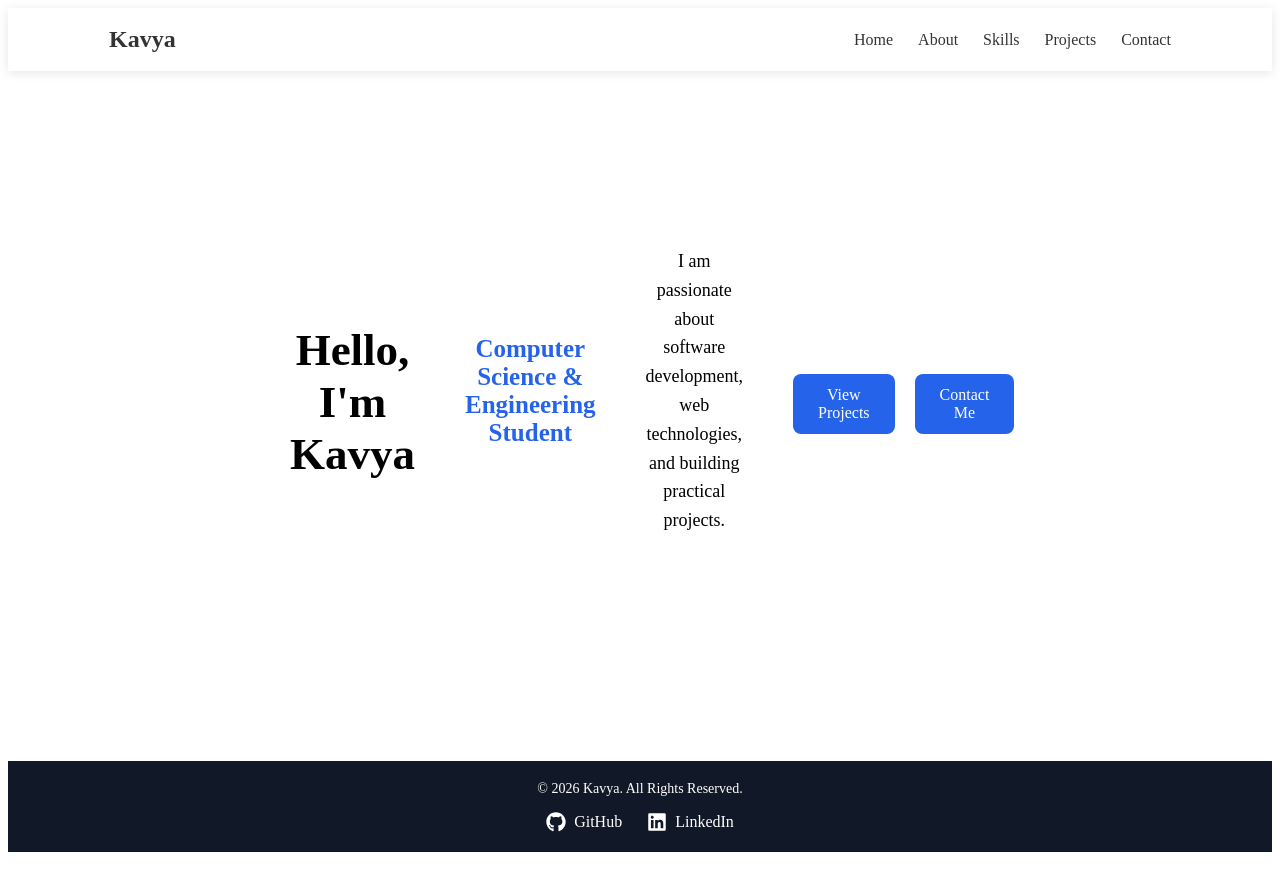
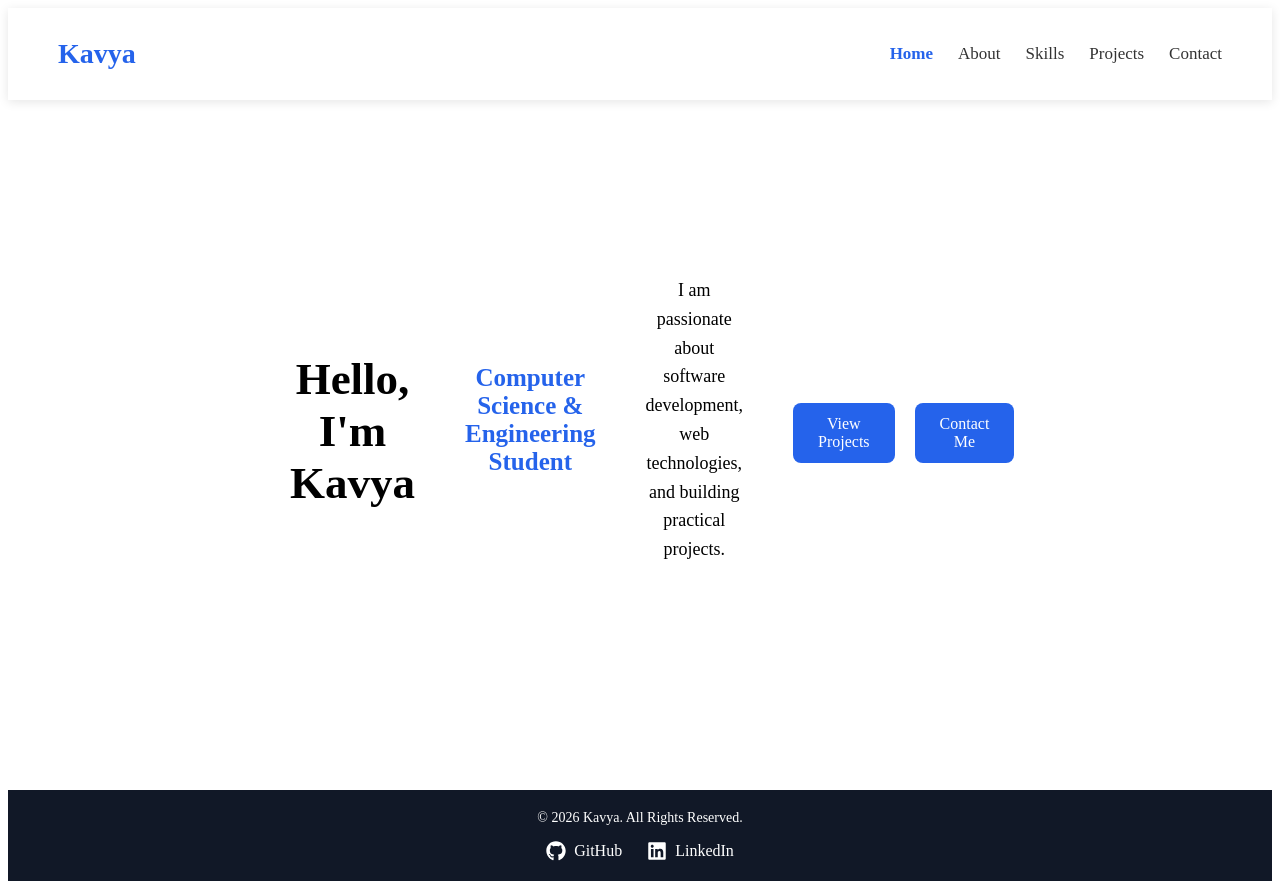
Before and after one commit to kavyaamullapudi/portfolio-website, a React (Vite) app in the folder client/: page / in a window 1280 px wide. Before the commit the page ends 860 px from the top, so only its background shows below. Built offline with nearby package versions, Linux system fonts and the light colour scheme.

Commit message:
Improve navbar

```diff
--- a/client/src/components/Navbar.css
+++ b/client/src/components/Navbar.css
@@ -1,33 +1,77 @@
 .navbar {
+
   display: flex;
   justify-content: space-between;
   align-items: center;
-  padding: 18px 8%;
-  background: #ffffff;
-  box-shadow: 0 2px 10px rgba(0, 0, 0, 0.1);
+
+  padding: 20px 50px;
+
+  background: white;
+
+  box-shadow: 0 2px 10px rgba(0,0,0,0.1);
+
 }
 
-.logo a {
-  font-size: 24px;
+
+.logo {
+
+  font-size: 28px;
   font-weight: bold;
+  color: #2563eb;
+
+}
+
+
+.nav-links {
+
+  display: flex;
+  list-style: none;
+  gap: 25px;
+
+}
+
+
+.nav-links a {
+
   text-decoration: none;
   color: #333;
+  font-size: 17px;
+
+  transition: 0.3s;
+
 }
 
-.nav-links {
-  display: flex;
-  gap: 25px;
-  list-style: none;
-  margin: 0;
-  padding: 0;
+
+.nav-links a:hover {
+
+  color: #2563eb;
+
 }
 
-.nav-links a {
-  text-decoration: none;
-  color: #333;
-  font-weight: 500;
+
+.nav-links .active {
+
+  color: #2563eb;
+  font-weight: bold;
+
 }
 
-.nav-links a:hover {
-  color: #666;
+
+@media(max-width:768px){
+
+  .navbar {
+
+    flex-direction: column;
+    gap: 20px;
+
+  }
+
+
+  .nav-links {
+
+    flex-direction: column;
+    text-align: center;
+
+  }
+
 }
--- a/client/src/components/Navbar.jsx
+++ b/client/src/components/Navbar.jsx
@@ -1,22 +1,62 @@
-import { Link } from "react-router-dom";
+import { NavLink } from "react-router-dom";
 import "./Navbar.css";
 
+
 function Navbar() {
+
   return (
+
     <nav className="navbar">
+
       <div className="logo">
-        <Link to="/">Kavya</Link>
+        Kavya
       </div>
 
+
       <ul className="nav-links">
-        <li><Link to="/">Home</Link></li>
-        <li><Link to="/about">About</Link></li>
-        <li><Link to="/skills">Skills</Link></li>
-        <li><Link to="/projects">Projects</Link></li>
-        <li><Link to="/contact">Contact</Link></li>
+
+        <li>
+          <NavLink to="/">
+            Home
+          </NavLink>
+        </li>
+
+
+        <li>
+          <NavLink to="/about">
+            About
+          </NavLink>
+        </li>
+
+
+        <li>
+          <NavLink to="/skills">
+            Skills
+          </NavLink>
+        </li>
+
+
+        <li>
+          <NavLink to="/projects">
+            Projects
+          </NavLink>
+        </li>
+
+
+        <li>
+          <NavLink to="/contact">
+            Contact
+          </NavLink>
+        </li>
+
+
       </ul>
+
+
     </nav>
+
   );
 }
 
+
 export default Navbar;
```
